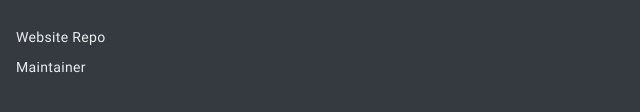
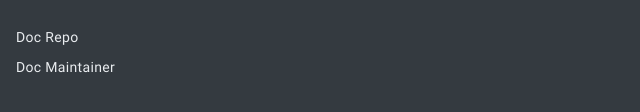
Before and after one commit to SuperPower/superpower.github.io, a plain HTML site: page categories/index.html in a window 1280 px wide. Shown: the part 680-792 px from the top of the page, 0-640 px from the left. Drawn offline with Linux system fonts and the light colour scheme.

Commit message:
renamed website to doc

```diff
--- a/categories/index.html
+++ b/categories/index.html
@@ -303,13 +303,13 @@ https://github.com/alex-shpak/hugo-book
 
   <li>
     <a href="https://github.com/SensorsIot/SuperPower" target="_blank" rel="noopener">
-        Website Repo
+        Doc Repo
       </a>
   </li>
 
   <li>
     <a href="https://github.com/wassfila" target="_blank" rel="noopener">
-        Maintainer
+        Doc Maintainer
       </a>
   </li>
 
```
Also changed, not shown: docs/index.html (+2 -2 lines), docs/project/guidelines/index.html (+2 -2 lines), docs/project/howto/index.html (+2 -2 lines), docs/project/index.html (+2 -2 lines), docs/project/license/index.html (+2 -2 lines), docs/rpi/index.html (+2 -2 lines), docs/rpi/overview/index.html (+2 -2 lines), docs/uc/diagrams/index.html (+2 -2 lines), docs/uc/index.html (+2 -2 lines), docs/uc/lowcost/index.html (+2 -2 lines), docs/uc/lowcost/schematics/index.html (+2 -2 lines), docs/uc/original/bom/index.html (+2 -2 lines), docs/uc/original/index.html (+2 -2 lines), docs/uc/original/schematics/index.html (+2 -2 lines), 4 more files.
